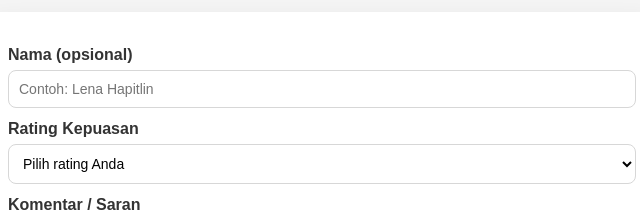
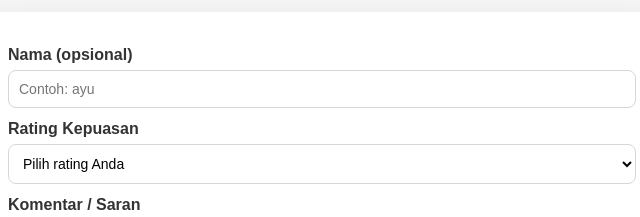
Before and after one commit to lenahapitlin/sahabat-gadai-web, a plain HTML site: page index.html in a window 1280 px wide. Shown: the part 179-396 px from the top of the page, 318-958 px from the left. Drawn offline with Linux system fonts and the light colour scheme.

Commit message:
index.html

```diff
--- a/index.html
+++ b/index.html
@@ -36,7 +36,7 @@
     <form class="card" action=https://formspree.io/f/meozyako
 method="POST">
       <label for="nama">Nama (opsional)</label>
-      <input id="nama" type="text" name="nama" placeholder="Contoh: Lena Hapitlin" />
+      <input id="nama" type="text" name="nama" placeholder="Contoh: ayu" />
 
       <label for="rating">Rating Kepuasan</label>
       <select id="rating" name="rating" required>
```
